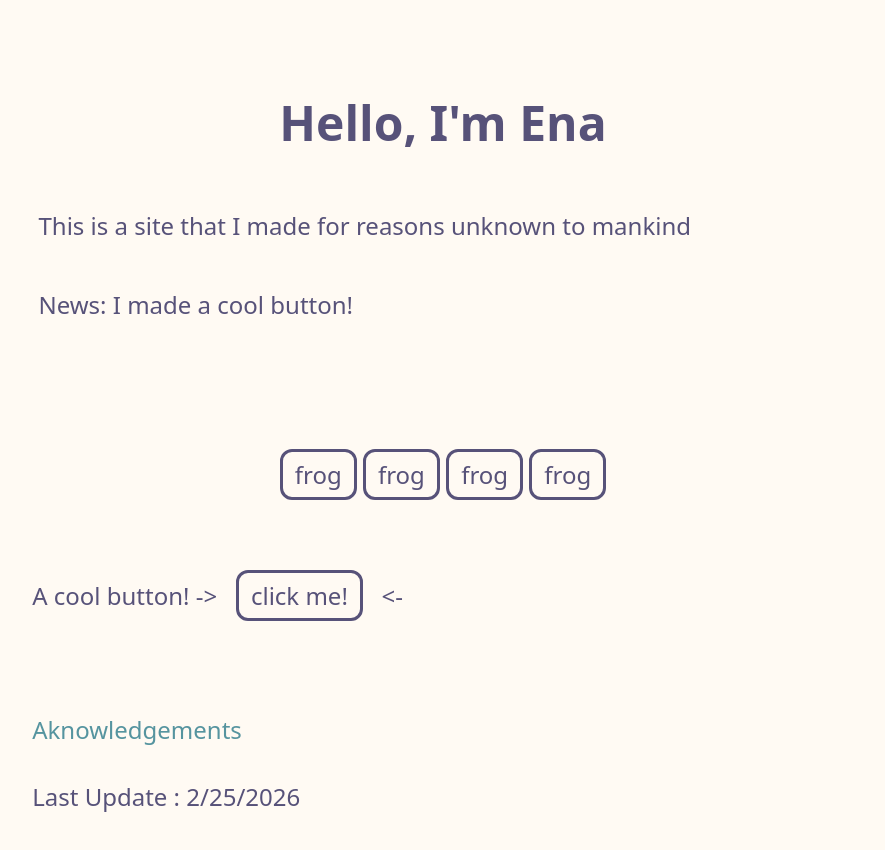
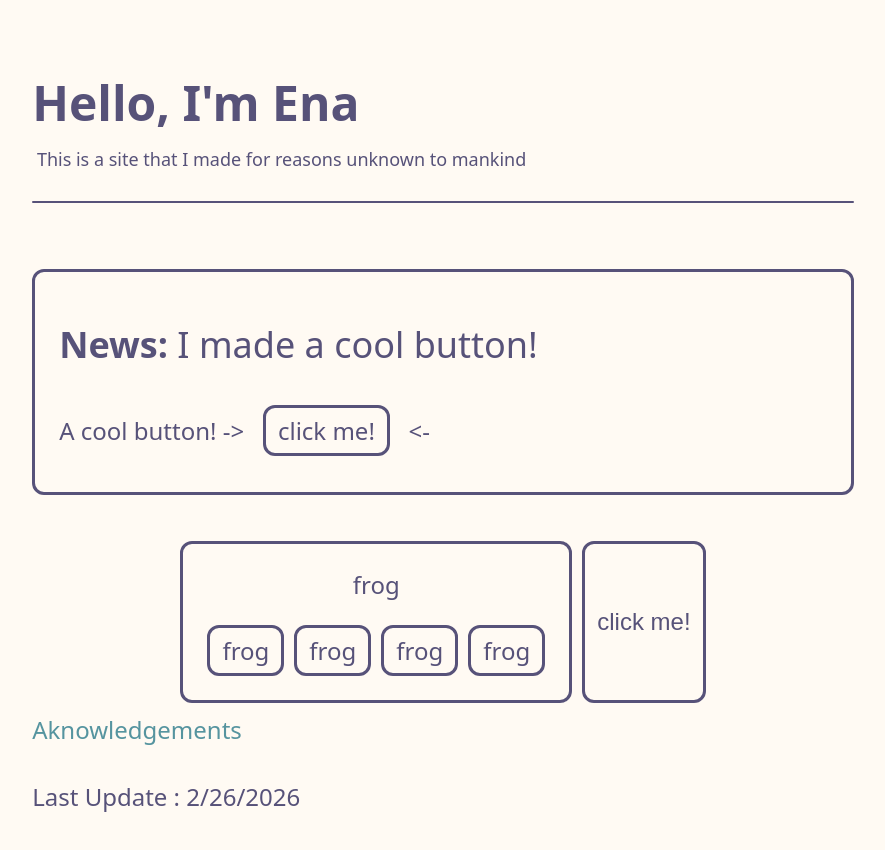
Before and after one commit to Ena-ki/ena-ki.github.io, a plain HTML site: page index.html in a window 1280 px wide. Shown: the whole page, without its empty margins (197-1082 px from the left). Drawn offline with Linux system fonts and the light colour scheme.

Commit message:
change main page layout

```diff
--- a/basicCss/basePageStyle.css
+++ b/basicCss/basePageStyle.css
@@ -21,9 +21,10 @@ a:active{
 
 hr {
   border: 0;
-  height: 1px;
+  height: 2px;
   background-color: #575279;
   margin: 20px 0;
+  border-radius: 3px;
 }
 
 .parent{
--- a/basicCss/elements.css
+++ b/basicCss/elements.css
@@ -1,6 +1,17 @@
+.buttContainer{
+  background-color: #00000000;
+  border : 3px solid;
+  border-radius: 12px;
+  padding-bottom: 12px;
+  padding-top: 12px;
+  padding-left: 24px;
+  padding-right: 24px;
+}
 
 .aButt{
+  font-size: 24px;
   color : #575279;
+  background-color: #00000000;
   border : 3px solid;
   border-radius: 12px;
   cursor: pointer;
@@ -41,19 +52,12 @@
   margin-bottom: 36px;
 }
 
-.centered{
-  display: flex;
-  justify-content: center;
-  align-items: center;
-  flex-direction: column;
-}
-
 .horizontalDiv{
-  width: 100%;
   display: flex;
   flex-direction: row;
   justify-content: flex-start;
-  align-items: flex-start;
+  align-items: stretch;
+  flex-grow: 1;
   gap: 10px;
 }
 
@@ -63,6 +67,16 @@
   justify-content: flex-start;
   align-items: stretch;
   flex-grow: 1;
+}
+
+.fitContent{
+  width: fit-content;
+  flex-grow: 0;
+}
+
+.centered{
+  justify-content: center;
+  align-items: center;
 }
 
 .hidden{
@@ -79,6 +93,11 @@
   font-weight: bold;
 }
 
+.smallTitle{
+  font-size: 36px;
+  font-weight: 400;
+}
+
 .subtitle{
   font-size: 18px;
   font-weight: 300;
--- a/index.html
+++ b/index.html
@@ -15,42 +15,54 @@
       <div class="middleSection">
 
         <div class="centered">
-          <h1> Hello, I'm Ena</h1>
+          <h1 class="smallMargin"> Hello, I'm Ena</h1>
+          <p class="noMargin subtitle"> This is a site that I made for reasons unknown to mankind </p>
         </div>
 
-        <p class="smallMargin"> This is a site that I made for reasons unknown to mankind </p>
+        <hr>
 
-        <p> News: I made a cool button!</p>
-
-        <p></p>
-
-
-        <div class="bigMargin centered">
-          <div>
-            <a class="aButt" href="./frog/frog.html">frog</a>
-            <a class="aButt" href="./frog/frog.html">frog</a>
-            <a class="aButt" href="./frog/frog.html">frog</a>
-            <a class="aButt" href="./frog/frog.html">frog</a>
-          </div>
+        <div class="buttContainer bigMargin">
+          <p class="smallTitle"><span style="font-weight:bold;">News:</span> I made a cool button!</p>
+          <p>A cool button! -&gt   <a class="aButt" id="chickenButt">click me!</a>   &lt-  </p>
         </div>
 
 
-        <p>A cool button! -&gt   <a class="aButt" id="chickenButt">click me!</a>   &lt-  </p>
+        <div class="horizontalDiv centered" style="align-items: stretch;">
+          <div class="verticalDiv centered fitContent buttContainer">
+            <p class="smallMargin">frog</p>
+            <div class="horizontalDiv smallMargin fitContent">
+              <a class="aButt" href="./frog/frog.html">frog</a>
+              <a class="aButt" href="./frog/frog.html">frog</a>
+              <a class="aButt" href="./frog/frog.html">frog</a>
+              <a class="aButt" href="./frog/frog.html">frog</a>
+            </div>
+          </div>
 
-        <p></p>
+          <button class="aButt expandButt" id="anotherChickyButt"> click me! </button>
+        </div>
 
         <a href="./aknowledgements/aknowledgements.html"> Aknowledgements</a>
 
-        <p>Last Update : 2/25/2026</p>
+        <p>Last Update : 2/26/2026</p>
 
       </div>
     </div>
 
     <script>
       const chickenButt = document.getElementById("chickenButt")
-      chickenButt.addEventListener('click', function(event){
+      const anotherChickyButt = document.getElementById("anotherChickyButt")
+
+      chickenButt.addEventListener('click', chickenButtAlert)
+      anotherChickyButt.addEventListener('click', chickenButtAlertAgain)
+
+      function chickenButtAlert(){
         alert("chicken butt");
-      })
+      }
+
+      function chickenButtAlertAgain(){
+        alert("chicken butt again!!!");
+      }
+
     </script>
   </body>
 
```
Also changed, not shown: musicTierList/musicTierList.html (+1 -1 lines).
